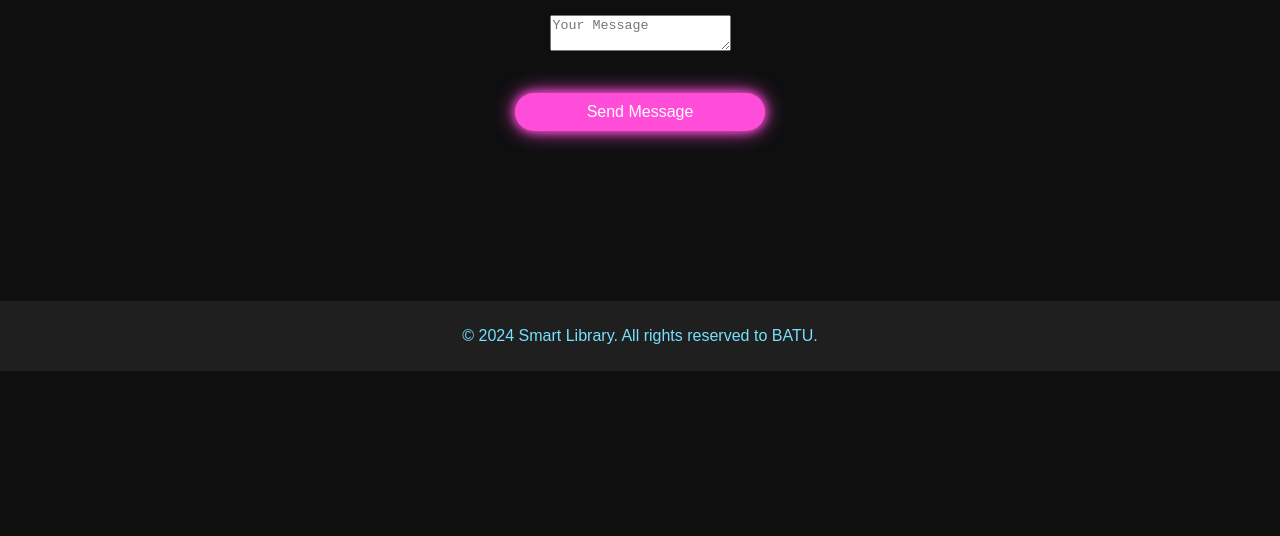
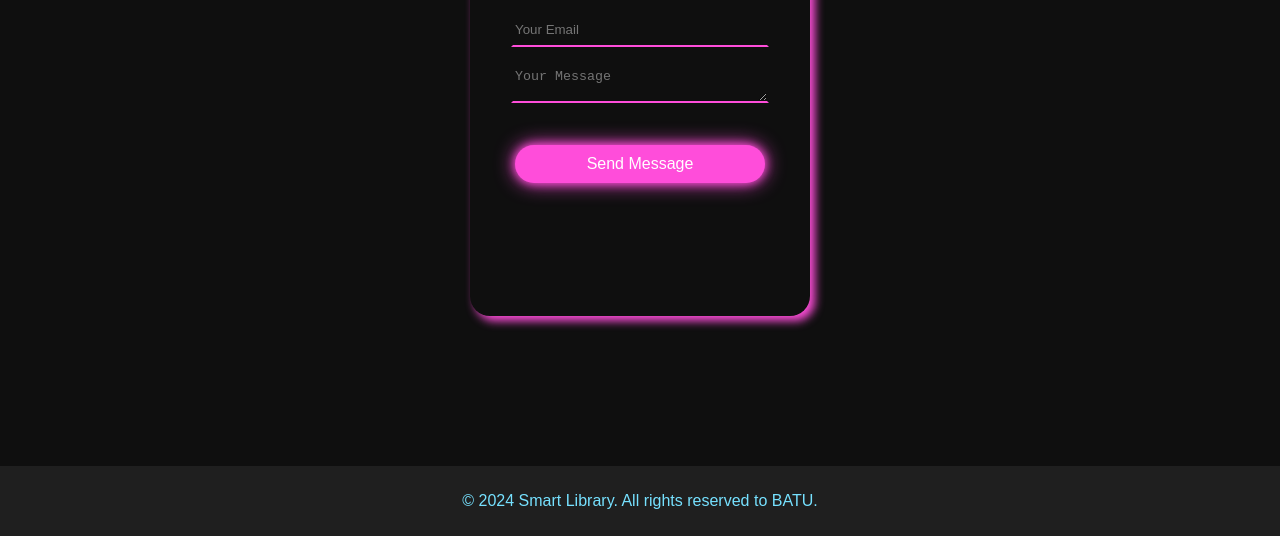
Before and after one commit to mousu6/thee-smart-liberary, a plain HTML site: page contact.html in a window 1280 px wide. Shown: the part 294-830 px from the top of the page. Before the commit the page ends 800 px from the top, so only its background shows below. Drawn offline with Linux system fonts and the light colour scheme.

Commit message:
Update styles.css

```diff
--- a/styles.css
+++ b/styles.css
@@ -176,3 +176,28 @@ footer {
     scale: 0.95;
 
 }
+                               /* contact page */
+
+#contact-form{
+    display: inline-block;
+    padding:20px;
+    width:300px;
+    height:450px;
+    outline: none;
+    border:none;
+    border-radius: 20px;
+    box-shadow: 5px 5px 10px #ff4dda;
+}
+#name ,
+#email ,
+#message{
+    background-color: transparent;
+    outline: none;
+    border-top:2px solid #0f0f0f;
+    border-left:2px solid #0f0f0f;
+    border-right:2px solid #0f0f0f;
+    border-bottom:2px solid #ff4dda ;
+    width: 250px;
+    height:30px;
+    color:azure;
+}
```
